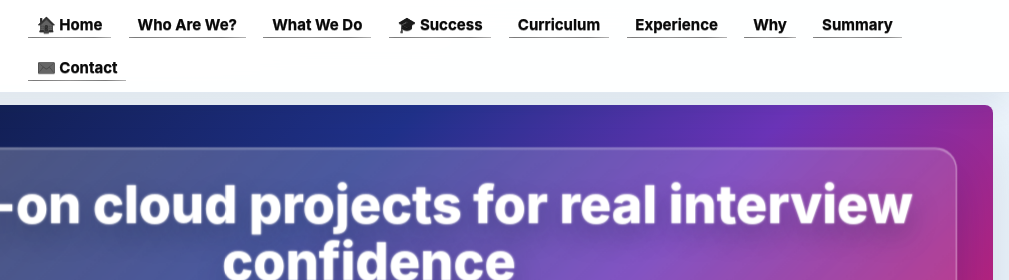
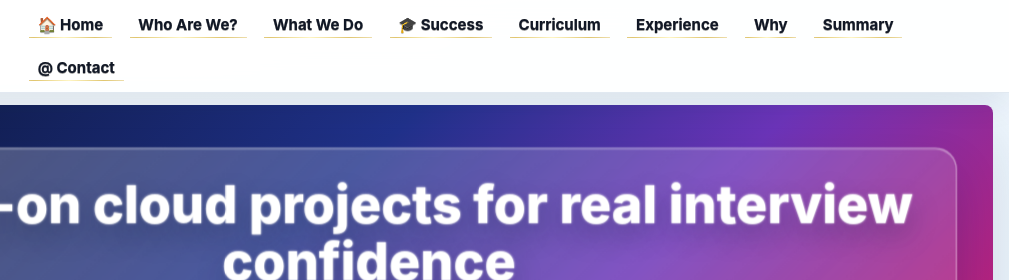
Before and after one commit to arssitsolutions/Arss_website_Repo, a website: page public/index.html in a window 1280 px wide. Shown: the top 280 px of the page, 271-1280 px from the left. Drawn offline with Linux system fonts and the light colour scheme.

Commit message:
arss_website commits

```diff
--- a/public/css/style.css
+++ b/public/css/style.css
@@ -140,7 +140,6 @@
   text-shadow: 0 0.5px 0 rgba(0, 0, 0, 0.28);
   outline: 1px solid transparent;
   transition: color 0.16s ease, transform 0.16s ease, outline-color 0.16s ease;
-  filter: grayscale(1) brightness(0.4);
 }
 
 .site-nav a::after,
--- a/public/index.html
+++ b/public/index.html
@@ -4,7 +4,7 @@
   <meta charset="UTF-8" />
   <meta name="viewport" content="width=device-width, initial-scale=1.0" />
   <title>ARSS IT Solutions | ARSS IT Solutions</title>
-  <link rel="stylesheet" href="/css/style.css?v=20260704T0005" />
+  <link rel="stylesheet" href="/css/style.css?v=20260704T0006" />
 </head>
 <body>
   <header class="site-header">
@@ -24,7 +24,7 @@
       <a href="/experience.html">Experience</a>
       <a href="/why-data-engineering.html">Why</a>
       <a href="/summary.html">Summary</a>
-      <a href="/contact.html">✉️ Contact</a>
+      <a href="/contact.html">@ Contact</a>
     </nav>
   </header>
   <main class="home-shell">
```
Also changed, not shown: public/contact.html (+2 -2 lines), public/course-curriculum.html (+2 -2 lines), public/experience.html (+2 -2 lines), public/success.html (+2 -2 lines), public/summary.html (+2 -2 lines), public/what-we-do.html (+2 -2 lines), public/who-we-are.html (+2 -2 lines), public/why-data-engineering.html (+2 -2 lines).
